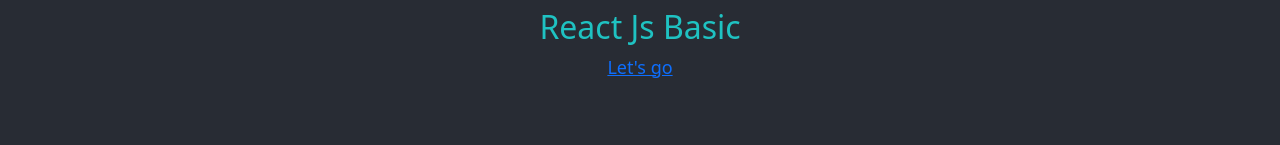
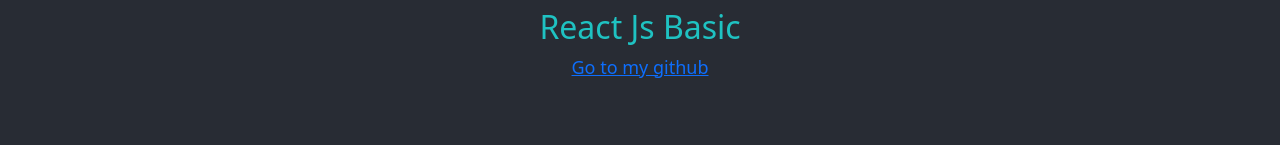
Before and after one commit to phamtrunganhdung/learn-React-Js, a React (Create React App) app in the folder todo-app-pro/: page / in a window 1280 px wide. Shown: the part 166-311 px from the top of the page. Built offline with nearby package versions, Linux system fonts and the light colour scheme.

Commit message:
update title

```diff
--- a/todo-app-pro/src/components/Home.js
+++ b/todo-app-pro/src/components/Home.js
@@ -7,7 +7,7 @@
     return (
       <>
         <a href="https://www.github.com/phamtrunganhdung/learn-React-Js">
-          Let's go
+          Go to my github
         </a>
       </>
     );
```
